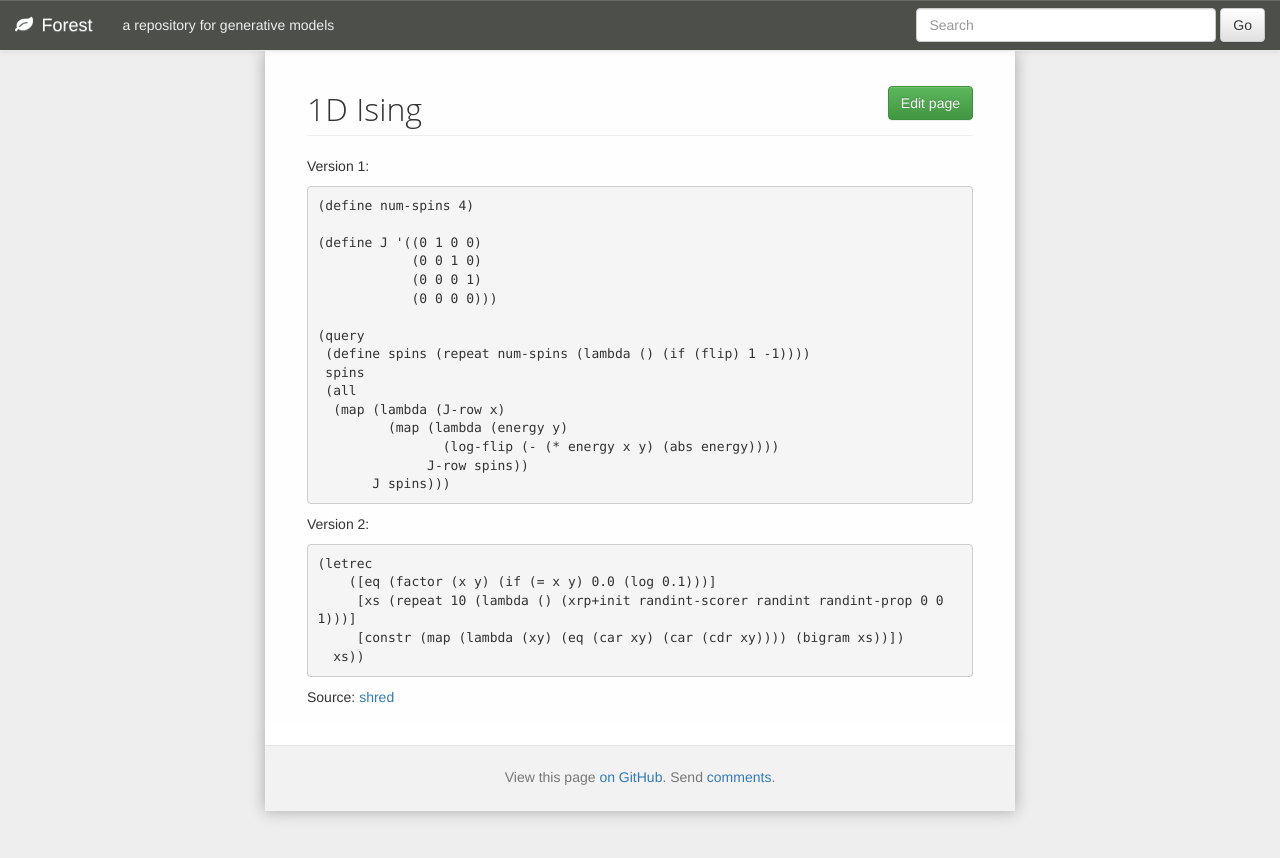
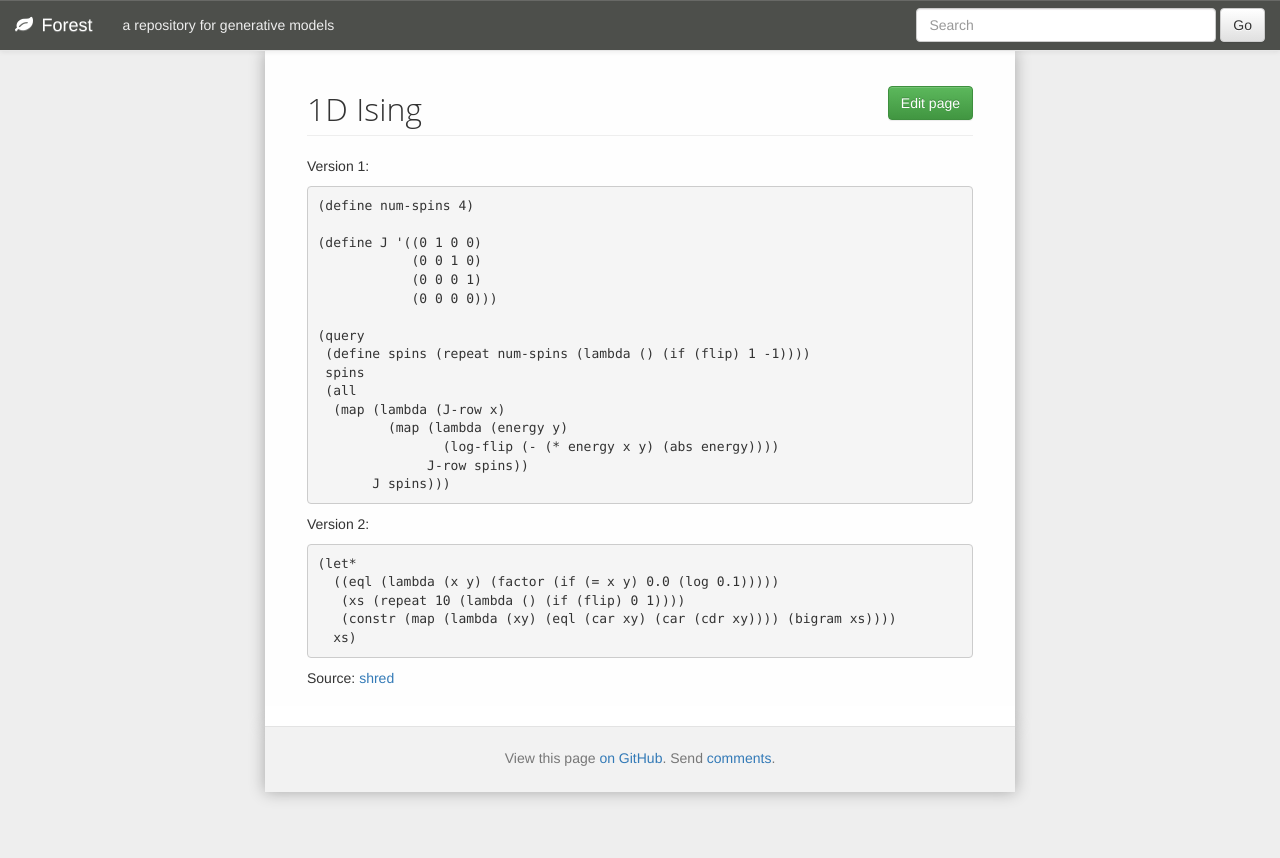
Before and after one commit to forestdb/forestdb.org, a Jekyll site: the page built from models/ising.md, in a window 1280 px wide. Shown: the top 858 px of the page. Built offline with Jekyll 4.4.1, drawn with Linux system fonts in a browser that asks for light colours; nearby versions of some CDN libraries; a script that is not in the unit is left out.

Commit message:
Update ising.md

```diff
--- a/models/ising.md
+++ b/models/ising.md
@@ -27,10 +27,10 @@ Version 1:
 
 Version 2:
 
-    (letrec
-        ([eq (factor (x y) (if (= x y) 0.0 (log 0.1)))]
-         [xs (repeat 10 (lambda () (xrp+init randint-scorer randint randint-prop 0 0 1)))]
-         [constr (map (lambda (xy) (eq (car xy) (car (cdr xy)))) (bigram xs))])
-      xs))
+    (let*
+      ((eql (lambda (x y) (factor (if (= x y) 0.0 (log 0.1)))))
+       (xs (repeat 10 (lambda () (if (flip) 0 1))))
+       (constr (map (lambda (xy) (eql (car xy) (car (cdr xy)))) (bigram xs))))
+      xs)
 
 Source: [shred](https://github.com/LFY/shred/blob/master/tests/ising.ss)
```
